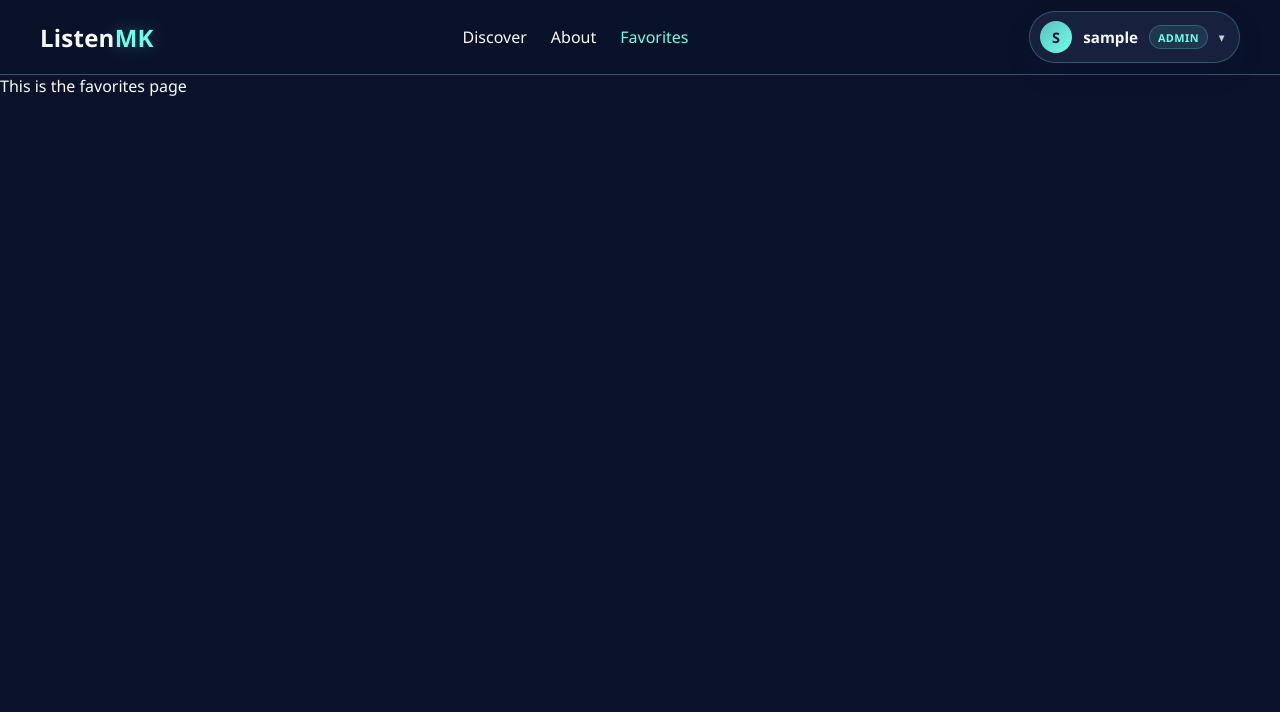
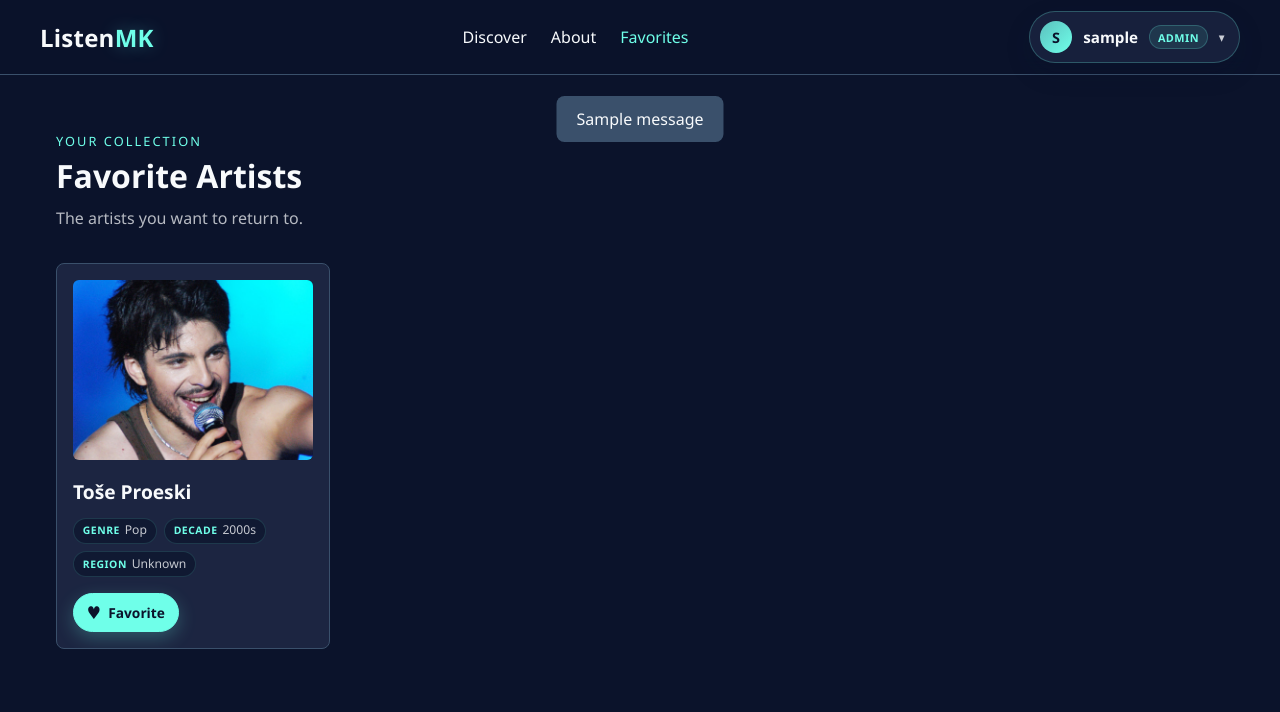
Before and after one commit to Evgenij31/macedonian-music-discovery, a Flask app: page /favorites in a window 1280 px wide. Shown: the top 712 px of the page. Run offline with Flask 3, Linux system fonts and the light colour scheme; the visitor is signed in with stand-in values (Sample User, id 1); tables that the repository leaves empty hold one stand-in row (values such as "Sample post"); one stand-in notice (Sample message) is shown.

Commit message:
Implement favorites feature: add Favorite model, update artist and user models, enhance favorites management in app logic, and update UI for favorite artists.

```diff
--- a/app.py
+++ b/app.py
@@ -21,7 +21,7 @@ app.config['SQLALCHEMY_TRACK_MODIFICATIONS'] = False
 db.init_app(app)
 
 # import models since models no longer imports app.py
-from models import Artist, User
+from models import Artist, Favorite, User
 
 
 def canonical_region(value):
@@ -118,6 +118,19 @@ def admin_required(view):
     return wrapped_view
 
 
+def login_required(view):
+    @wraps(view)
+    def wrapped_view(*args, **kwargs):
+        if "user_id" not in session:
+            if request.path.startswith("/api/"):
+                return jsonify({"error": "Authentication required"}), 401
+            flash("Please log in to manage your favorite artists.")
+            return redirect(url_for("login", next=request.path))
+        return view(*args, **kwargs)
+
+    return wrapped_view
+
+
 def delete_artist_image(artist_id, image_url):
     """Delete an artist's unshared local image, if it is stored in our catalog."""
     original_image_url = image_url
@@ -163,8 +176,19 @@ def about():
     return render_template("about.html", active_page="about")
 
 @app.route("/favorites")
+@login_required
 def favorites():
-    return render_template("favorites.html", active_page="favorites")
+    favorite_artists = (
+        Artist.query.join(Favorite)
+        .filter(Favorite.user_id == session["user_id"])
+        .order_by(Artist.name.asc())
+        .all()
+    )
+    return render_template(
+        "favorites.html",
+        active_page="favorites",
+        favorite_artists=favorite_artists,
+    )
 
 @app.route("/login")
 def login():
@@ -242,7 +266,18 @@ def logout():
 @app.route("/artist/<int:artist_id>")
 def artist(artist_id):
     artist = Artist.query.get_or_404(artist_id)
-    return render_template("artist.html", artist=artist, active_page="artist")
+    is_favorite = bool(
+        session.get("user_id")
+        and Favorite.query.filter_by(
+            user_id=session["user_id"], artist_id=artist.id
+        ).first()
+    )
+    return render_template(
+        "artist.html",
+        artist=artist,
+        is_favorite=is_favorite,
+        active_page="artist",
+    )
 
 @app.route("/favicon.ico")
 def favicon():
@@ -349,6 +384,11 @@ def get_artists():
             Artist.popularity.desc(),
             Artist.name.asc(),
         ).all()
+        user_id = session.get("user_id")
+        favorite_ids = {
+            favorite.artist_id
+            for favorite in Favorite.query.filter_by(user_id=user_id).all()
+        } if user_id else set()
         artists_list = []
         for artist in artists_query:
             artists_list.append({
@@ -361,12 +401,32 @@ def get_artists():
                 "description": artist.description,
                 "popularity": artist.popularity or 0,
                 "editorial_priority": artist.editorial_priority or 0,
+                "is_favorite": artist.id in favorite_ids,
             })
         return jsonify(artists_list)
     except Exception as e:
         print(f"Database error: {e}")
         return jsonify({"error": "Could not fetch artists from database"}), 500
 
+
+@app.route("/api/favorites/<int:artist_id>", methods=["POST"])
+@login_required
+def toggle_favorite(artist_id):
+    artist = Artist.query.get_or_404(artist_id)
+    favorite = Favorite.query.filter_by(
+        user_id=session["user_id"], artist_id=artist.id
+    ).first()
+
+    if favorite:
+        db.session.delete(favorite)
+        is_favorite = False
+    else:
+        db.session.add(Favorite(user_id=session["user_id"], artist_id=artist.id))
+        is_favorite = True
+
+    db.session.commit()
+    return jsonify({"artist_id": artist.id, "is_favorite": is_favorite})
+
 if __name__ == "__main__":
     # This block only runs during local development (python app.py)
     app.run(debug=True, port=5000)
--- a/static/css/style.css
+++ b/static/css/style.css
@@ -586,8 +627,64 @@ h1 span {
   text-decoration: none;
   color: inherit;
   display: block;
-  height: 100%;
   width: 100%;
+}
+
+.favorite-button {
+  display: inline-flex;
+  align-items: center;
+  gap: 0.45rem;
+  margin-top: 1rem;
+  padding: 0.55rem 0.8rem;
+  border: 1px solid var(--indigo-muted);
+  border-radius: 999px;
+  background: var(--dark-purple);
+  color: var(--mint-light);
+  cursor: pointer;
+  font: inherit;
+  font-size: 0.86rem;
+  font-weight: 700;
+  box-shadow: 0 4px 14px rgba(5, 9, 20, 0.25);
+  transition: background 0.2s ease, border-color 0.2s ease, color 0.2s ease,
+    box-shadow 0.2s ease, transform 0.2s ease;
+}
+
+.favorite-button:hover,
+.favorite-button:focus-visible {
+  transform: translateY(-1px);
+  border-color: var(--mint-light);
+  background: rgba(111, 255, 233, 0.28);
+  color: var(--mint-light);
+  box-shadow: 0 0 0 3px rgba(111, 255, 233, 0.18),
+    0 8px 18px rgba(5, 9, 20, 0.28);
+  outline: none;
+}
+
+.favorite-button.is-favorite {
+  border-color: var(--mint-light);
+  background: var(--mint-light);
+  color: var(--deep-void);
+  box-shadow: 0 6px 18px rgba(111, 255, 233, 0.24);
+}
+
+.favorite-button span {
+  font-size: 1.1rem;
+  line-height: 1;
+}
+
+.favorites-shell {
+  max-width: 1200px;
+  margin: 0 auto;
+  padding: 3rem 1rem 4rem;
+}
+
+.favorites-intro {
+  margin-top: 0.6rem;
+  opacity: 0.72;
+}
+
+.favorites-grid {
+  margin-top: 2rem;
 }
 
 .status-msg {
--- a/static/js/app.js
+++ b/static/js/app.js
@@ -18,6 +18,47 @@ document.addEventListener("DOMContentLoaded", () => {
                 userMenuWrapper.classList.remove("is-open");
             }
         });
+    }
+
+    document.querySelectorAll("[data-favorite-id]").forEach(button => {
+        button.addEventListener("click", async event => {
+            event.preventDefault();
+            event.stopPropagation();
+
+            const response = await fetch(`/api/favorites/${button.dataset.favoriteId}`, {
+                method: "POST",
+            });
+
+            if (response.status === 401) {
+                window.location.href = "/login";
+                return;
+            }
+
+            if (!response.ok) {
+                return;
+            }
+
+            const data = await response.json();
+            updateFavoriteButton(button, data.is_favorite);
+
+            if (button.closest(".favorites-grid") && !data.is_favorite) {
+                button.closest(".artist-card").remove();
+                if (!document.querySelector(".favorites-grid .artist-card")) {
+                    document.querySelector(".favorites-grid").innerHTML =
+                        '<p class="status-msg">You have not saved any artists yet.</p>';
+                }
+            }
+        });
+    });
+
+    function updateFavoriteButton(button, isFavorite) {
+        button.classList.toggle("is-favorite", isFavorite);
+        button.setAttribute("aria-pressed", String(isFavorite));
+        button.innerHTML = `<span aria-hidden="true">${isFavorite ? "♥" : "♡"}</span> ${isFavorite ? "Favorite" : "Add to favorites"}`;
+    }
+
+    if (!gridContainer || !searchInput || !clearButton || !activeFiltersText) {
+        return;
     }
 
     const filterState = {
@@ -129,9 +170,28 @@ document.addEventListener("DOMContentLoaded", () => {
                     <span class="metadata-pill"><strong>Region</strong><span>${artist.region}</span></span>
                 </div>
             </a>
+            <button class="favorite-button ${artist.is_favorite ? "is-favorite" : ""}" type="button" data-favorite-id="${artist.id}" aria-pressed="${artist.is_favorite}">
+                <span aria-hidden="true">${artist.is_favorite ? "♥" : "♡"}</span> ${artist.is_favorite ? "Favorite" : "Add to favorites"}
+            </button>
             `;
 
             gridContainer.appendChild(card);
+            const favoriteButton = card.querySelector("[data-favorite-id]");
+            favoriteButton.addEventListener("click", async event => {
+                event.preventDefault();
+                event.stopPropagation();
+                const response = await fetch(`/api/favorites/${artist.id}`, { method: "POST" });
+                if (response.status === 401) {
+                    window.location.href = "/login";
+                    return;
+                }
+                if (!response.ok) {
+                    return;
+                }
+                const data = await response.json();
+                artist.is_favorite = data.is_favorite;
+                updateFavoriteButton(favoriteButton, data.is_favorite);
+            });
         });
     }
 
--- a/templates/favorites.html
+++ b/templates/favorites.html
@@ -7,8 +7,59 @@
     <link rel="stylesheet" href="/static/css/style.css" />
   </head>
   <body class="favorites-page">
-    {% include "partials/navbar.html" %}
+    {% include "partials/navbar.html" %} {% with messages =
+    get_flashed_messages() %} {% if messages %}
+    <div class="flash-messages">
+      {% for message in messages %}
+      <p>{{ message }}</p>
+      {% endfor %}
+    </div>
+    {% endif %} {% endwith %}
 
-    <main>This is the favorites page</main>
+    <main class="favorites-shell">
+      <div class="content-heading">
+        <p class="eyebrow">Your collection</p>
+        <h1>Favorite Artists</h1>
+        <p class="favorites-intro">The artists you want to return to.</p>
+      </div>
+
+      <section class="artist-grid favorites-grid" aria-live="polite">
+        {% if favorite_artists %} {% for artist in favorite_artists %} {% set
+        artist_image = artist.image_url | replace('static/', '') if
+        artist.image_url else 'images/person-placeholder.png' %}
+        <article class="artist-card" data-artist-id="{{ artist.id }}">
+          <a href="{{ url_for('artist', artist_id=artist.id) }}">
+            <img
+              src="{{ url_for('static', filename=artist_image) }}"
+              alt="{{ artist.name }}"
+            />
+            <h2>{{ artist.name }}</h2>
+            <div class="card-meta" aria-label="Artist metadata">
+              <span class="metadata-pill"
+                ><strong>Genre</strong><span>{{ artist.genre }}</span></span
+              >
+              <span class="metadata-pill"
+                ><strong>Decade</strong><span>{{ artist.decade }}</span></span
+              >
+              <span class="metadata-pill"
+                ><strong>Region</strong><span>{{ artist.region }}</span></span
+              >
+            </div>
+          </a>
+          <button
+            class="favorite-button is-favorite"
+            type="button"
+            data-favorite-id="{{ artist.id }}"
+            aria-pressed="true"
+          >
+            <span aria-hidden="true">♥</span> Favorite
+          </button>
+        </article>
+        {% endfor %} {% else %}
+        <p class="status-msg">You have not saved any artists yet.</p>
+        {% endif %}
+      </section>
+    </main>
+    <script src="/static/js/app.js"></script>
   </body>
 </html>
```
Also changed, not shown: other parts of static/css/style.css (+53 -4 lines), models.py (+17 -0 lines), templates/artist.html (+11 -0 lines), templates/index.html (+14 -8 lines).
